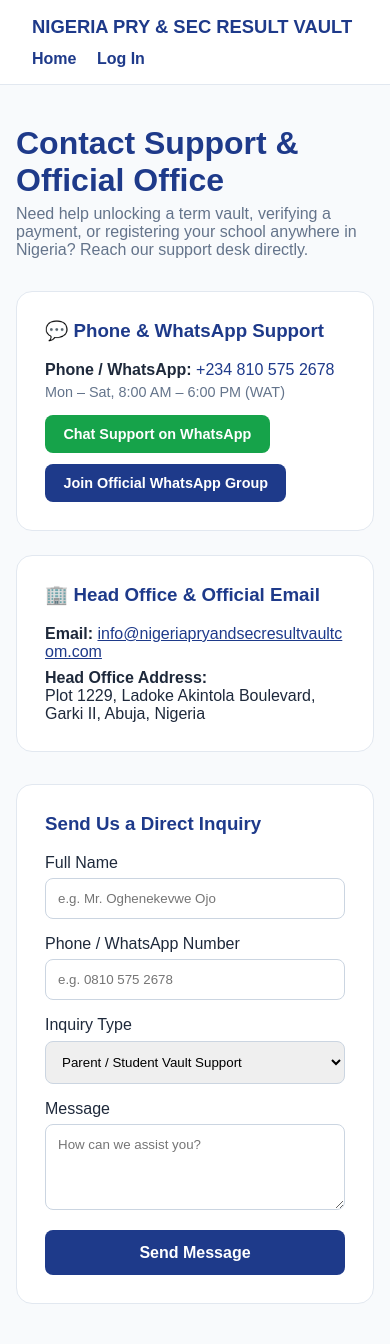
After one commit to ogodoafure-ux/eduvault, a Node server app: page /contact in a window 390 px wide. The commit adds this page. Run offline with Node 20, Linux system fonts and the light colour scheme.

Commit message:
Add Contact Us page with Abuja office, phone, email, and WhatsApp group

```diff
--- a/server.js
+++ b/server.js
@@ -77,6 +77,15 @@ app.get("/", async (req, res) => {
         res.render("index", { winners: wRes.rows.map(w => ({ id: w.id, userId: w.user_id, displayName: w.display_name, state: w.state, level: w.level, award: w.award })) });
     } catch (e) { res.render("index", { winners: [] }); }
 });
+app.get("/contact", (req, res) => res.render("contact", { sent: false }));
+app.post("/contact", async (req, res) => {
+    try {
+        await pool.query("CREATE TABLE IF NOT EXISTS contact_messages (id SERIAL PRIMARY KEY, name VARCHAR(150), phone VARCHAR(100), topic VARCHAR(150), message TEXT, created_at TIMESTAMP DEFAULT NOW())");
+        await pool.query("INSERT INTO contact_messages (name, phone, topic, message) VALUES ($1,$2,$3,$4)", [req.body.name, req.body.phone, req.body.topic, req.body.message]);
+    } catch (e) {}
+    res.render("contact", { sent: true });
+});
+
 app.get("/login", (req, res) => res.render("login"));
 app.get("/admin", (req, res) => res.redirect("/admin/dashboard"));
 app.post("/login", async (req, res) => {
--- /dev/null
+++ b/views/contact.ejs
@@ -0,0 +1,68 @@
+<!DOCTYPE html>
+<html lang="en">
+<head>
+    <meta charset="UTF-8">
+    <meta name="viewport" content="width=device-width, initial-scale=1.0">
+    <title>Contact Us | Nigeria Pry & Sec Result Vault</title>
+    <style>
+        body { background: #f8fafc; margin: 0; font-family: sans-serif; color: #1e293b; }
+        .navbar { background: #fff; border-bottom: 1px solid #e2e8f0; padding: 1rem 2rem; display: flex; justify-content: space-between; align-items: center; flex-wrap: wrap; gap: 0.75rem; }
+        .logo { font-size: 1.15rem; font-weight: 900; color: #1e3a8a; text-decoration: none; text-transform: uppercase; }
+        .container { max-width: 980px; margin: 2.5rem auto; padding: 0 1rem; }
+        .grid { display: grid; grid-template-columns: repeat(auto-fit, minmax(290px, 1fr)); gap: 1.5rem; margin-bottom: 2rem; }
+        .card { background: #fff; padding: 1.75rem; border-radius: 1rem; border: 1px solid #e2e8f0; }
+        .btn-wa { display: inline-block; background: #16a34a; color: #fff; padding: 0.7rem 1.15rem; border-radius: 0.5rem; text-decoration: none; font-weight: bold; margin-top: 0.65rem; margin-right: 0.5rem; font-size: 0.9rem; }
+        .btn-blue { display: inline-block; background: #1e3a8a; color: #fff; padding: 0.7rem 1.15rem; border-radius: 0.5rem; text-decoration: none; font-weight: bold; margin-top: 0.65rem; font-size: 0.9rem; }
+        input, textarea, select { width: 100%; padding: 0.75rem; margin: 0.4rem 0 1rem 0; border: 1px solid #cbd5e1; border-radius: 0.5rem; box-sizing: border-box; font-family: inherit; }
+        .btn-submit { background: #1e3a8a; color: #fff; border: none; padding: 0.85rem 1.5rem; border-radius: 0.5rem; font-weight: bold; cursor: pointer; width: 100%; font-size: 1rem; }
+    </style>
+</head>
+<body>
+    <nav class="navbar">
+        <a href="/" class="logo">Nigeria Pry & Sec Result Vault</a>
+        <div>
+            <a href="/" style="margin-right:1rem;color:#1e3a8a;text-decoration:none;font-weight:bold;">Home</a>
+            <a href="/login" style="color:#1e3a8a;text-decoration:none;font-weight:bold;">Log In</a>
+        </div>
+    </nav>
+    <div class="container">
+        <h1 style="color:#1e3a8a;margin-bottom:0.4rem;">Contact Support & Official Office</h1>
+        <p style="color:#64748b;margin-top:0;margin-bottom:2rem;">Need help unlocking a term vault, verifying a payment, or registering your school anywhere in Nigeria? Reach our support desk directly.</p>
+        <div class="grid">
+            <div class="card">
+                <h3 style="margin-top:0;color:#1e3a8a;">💬 Phone & WhatsApp Support</h3>
+                <p style="margin:0.3rem 0;"><strong>Phone / WhatsApp:</strong> <a href="tel:+2348105752678" style="color:#1e3a8a;text-decoration:none;">+234 810 575 2678</a></p>
+                <p style="margin:0.3rem 0;color:#64748b;font-size:0.9rem;">Mon – Sat, 8:00 AM – 6:00 PM (WAT)</p>
+                <a href="https://wa.me" target="_blank" class="btn-wa">Chat Support on WhatsApp</a>
+                <a href="https://chat.whatsapp.com/Leg0vgDSgp22OIMHlh5E51?s=cl&p=i&iam=2" target="_blank" class="btn-blue">Join Official WhatsApp Group</a>
+            </div>
+            <div class="card">
+                <h3 style="margin-top:0;color:#1e3a8a;">🏢 Head Office & Official Email</h3>
+                <p style="margin:0.3rem 0;"><strong>Email:</strong> <a href="mailto:info@nigeriapryandsecresultvaultcom.com" style="color:#1e3a8a;word-break:break-all;">info@nigeriapryandsecresultvaultcom.com</a></p>
+                <p style="margin:0.5rem 0 0 0;"><strong>Head Office Address:</strong><br>Plot 1229, Ladoke Akintola Boulevard, Garki II, Abuja, Nigeria</p>
+            </div>
+        </div>
+        <div class="card">
+            <h3 style="margin-top:0;color:#1e3a8a;">Send Us a Direct Inquiry</h3>
+            <% if (typeof sent !== 'undefined' && sent) { %>
+                <div style="background:#d1fae5;color:#065f46;padding:1rem;border-radius:0.5rem;margin-bottom:1rem;font-weight:bold;">✓ Message received! Our team will follow up with you shortly.</div>
+            <% } %>
+            <form action="/contact" method="POST">
+                <label>Full Name</label>
+                <input type="text" name="name" placeholder="e.g. Mr. Oghenekevwe Ojo" required>
+                <label>Phone / WhatsApp Number</label>
+                <input type="text" name="phone" placeholder="e.g. 0810 575 2678" required>
+                <label>Inquiry Type</label>
+                <select name="topic">
+                    <option>Parent / Student Vault Support</option>
+                    <option>School Partnership & Registry Onboarding</option>
+                    <option>₦200,000 – ₦5,000,000 Grant Inquiry</option>
+                </select>
+                <label>Message</label>
+                <textarea name="message" rows="4" placeholder="How can we assist you?" required></textarea>
+                <button type="submit" class="btn-submit">Send Message</button>
+            </form>
+        </div>
+    </div>
+</body>
+</html>
--- a/views/index.ejs
+++ b/views/index.ejs
@@ -36,7 +36,7 @@
     <nav class="navbar">
         <a href="/" class="logo">Nigeria Pry & Sec <span>Result Vault</span></a>
         <div class="nav-links">
-            <a href="/login" class="btn-login">Log In</a>
+            <a href="/login" class="btn-login">Log In</a> <a href="/contact" style="margin-left:1rem;font-weight:bold;text-decoration:none;color:#1e3a8a;">Contact Us</a>
             <a href="/register" class="btn-reg">Sign Up</a>
         </div>
     </nav>
@@ -106,5 +106,5 @@
             </div>
         </div>
     </div>
-</body>
+<a href='https://chat.whatsapp.com/Leg0vgDSgp22OIMHlh5E51?s=cl&p=i&iam=2' target='_blank' style='position:fixed;bottom:20px;right:20px;background:#16a34a;color:#fff;padding:12px 18px;border-radius:50px;font-weight:bold;text-decoration:none;box-shadow:0 4px 12px rgba(0,0,0,0.2);z-index:999;'>💬 Join WhatsApp Group</a></body>
 </html>
```
